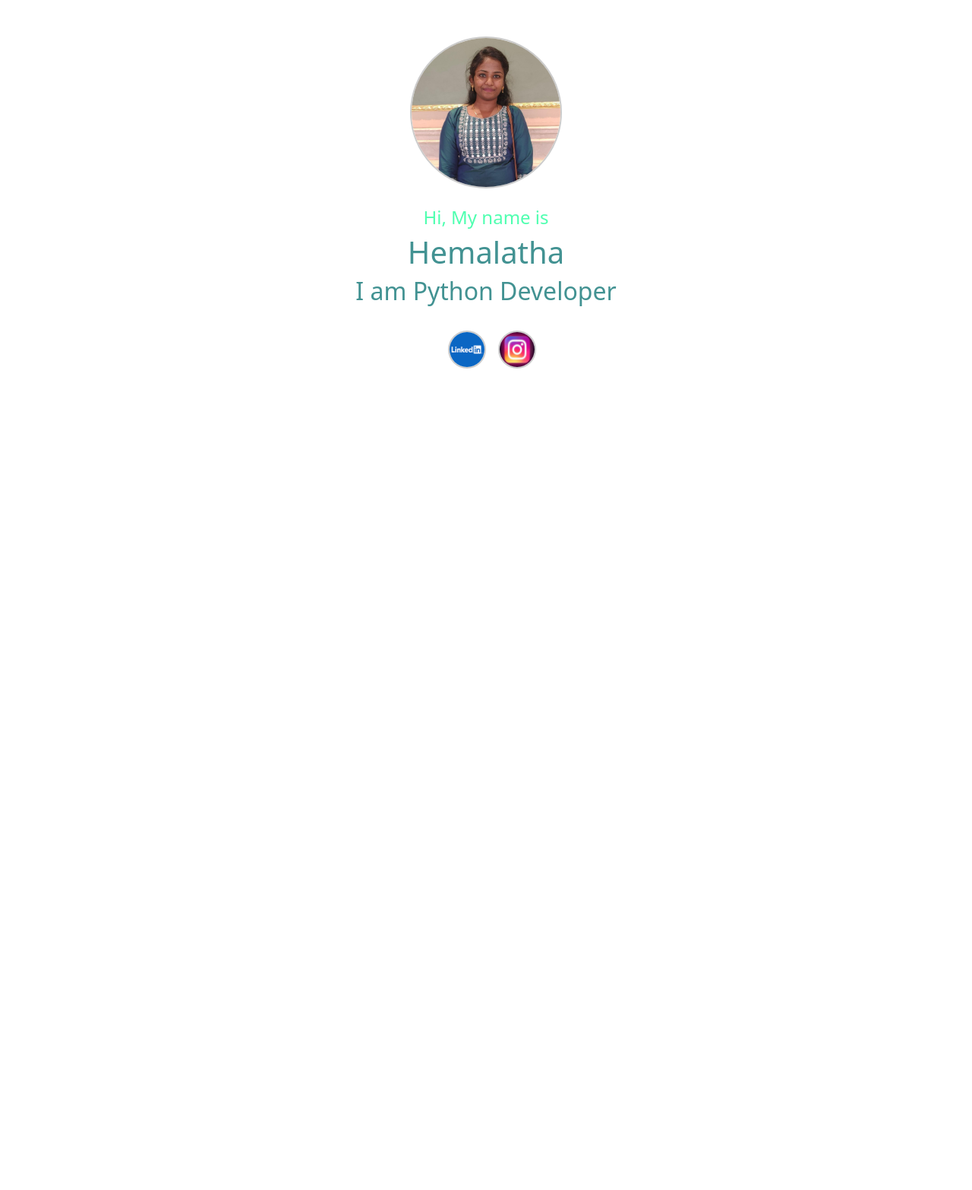
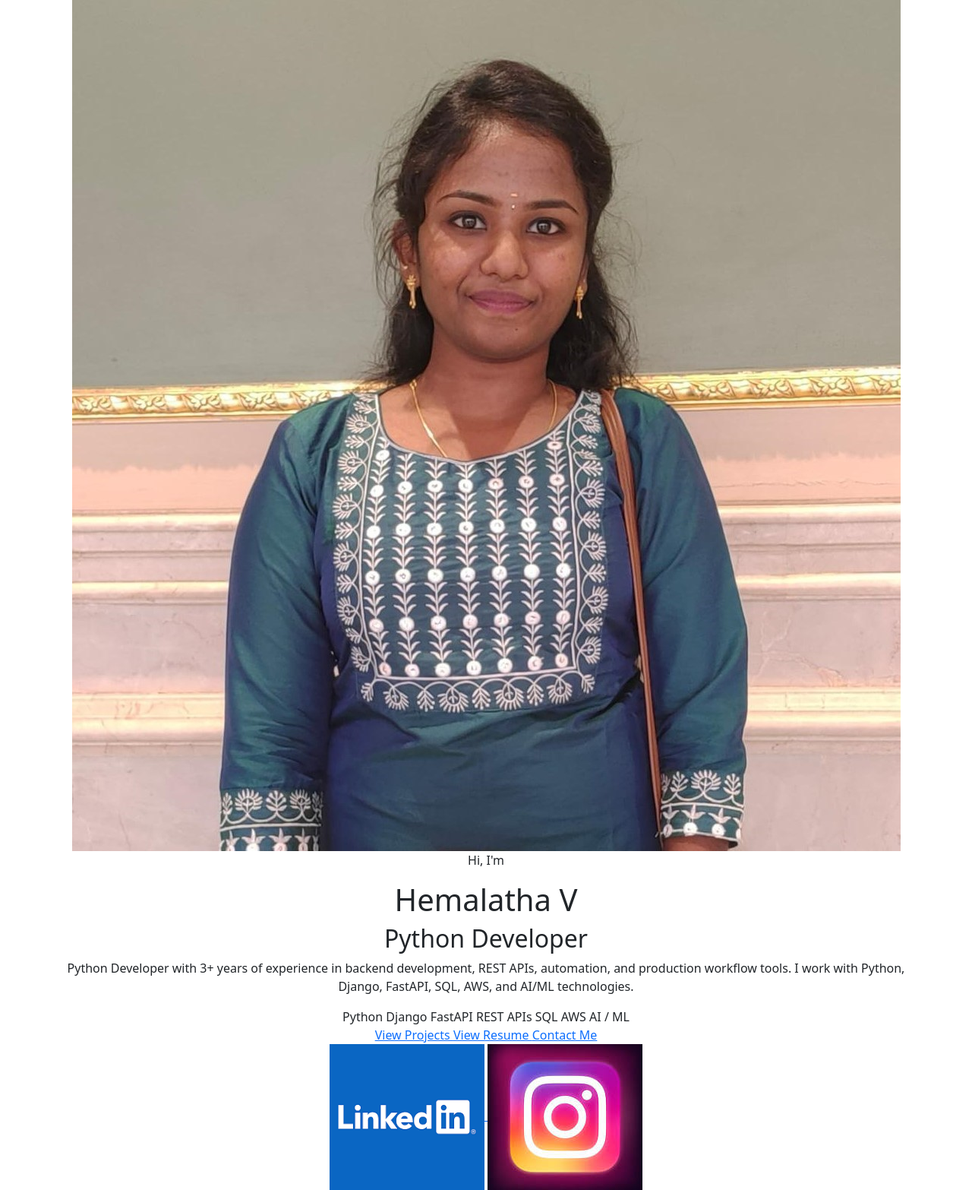
Before and after one commit to HemaLatha-2311/Portfolio, a Django app: page / in a window 1280 px wide. Shown: the part 80-1646 px from the top of the page at 76% size. Before the commit the page ends 565 px from the top, so only its background shows below. Run offline with Django 5.2, Linux system fonts and the light colour scheme.

Commit message:
Update home.html

```diff
--- a/resume/templates/home.html
+++ b/resume/templates/home.html
@@ -2,43 +2,105 @@
 {% load static %}
 
 {% block content1 %}
-<div class="row my-5">
-  <div class="col-12 d-flex justify-content-center  align-items-center">
-    <div class="square-image-container">
-        <img class="square-image" src="{% static 'images/pic.jpg' %}" alt="pic">
-    </div>
+
+<div class="home-section">
+
+    <div class="home-content text-center">
+
+        <!-- Profile Image -->
+        <div class="home-profile">
+            <img src="{% static 'images/pic.jpg' %}" alt="Hemalatha">
         </div>
 
-<div class="col-12 text-center mt-4">
-    <h4 class="title"> Hi, My name is </h4>
-    <div class="name">
-        <h1> Hemalatha </h1>
-        <h2> I am Python Developer</h2>
-    </div>
-</div>
 
-<div class="col-12 text-center mt-4">
-  <div class="col-12 d-flex justify-content-center  align-items-center">
-    <a href="http://www.linkedin.com/in/hema-2311-latha" target="_blank" class="ms-3">
-      <img src="{% static 'images/linkedin.png' %}" alt="images/linkedin.png" width="50" height="50"
-      class="social_links">
-    </a>
+        <!-- Introduction -->
+        <p class="home-greeting">Hi, I'm</p>
 
-    <a href="https://www.instagram.com/_hemu_hema_?igsh=NTJkemN3MnpieGY5" target="_blank" class="ms-3">
-      <img src="{% static 'images/insta.jpg' %}" alt="images/insta.jpg" width="50" height="50"
-      class="social_links">
-    </a>
+        <h1 class="home-name">
+            Hemalatha V
+        </h1>
 
+        <h2 class="home-role">
+            Python Developer
+        </h2>
+
+
+        <!-- Description -->
+        <p class="home-description">
+            Python Developer with 3+ years of experience in backend
+            development, REST APIs, automation, and production
+            workflow tools. I work with Python, Django, FastAPI,
+            SQL, AWS, and AI/ML technologies.
+        </p>
+
+
+        <!-- Skill Highlights -->
+        <div class="home-highlights">
+
+            <span class="home-highlight">Python</span>
+
+            <span class="home-highlight">Django</span>
+
+            <span class="home-highlight">FastAPI</span>
+
+            <span class="home-highlight">REST APIs</span>
+
+            <span class="home-highlight">SQL</span>
+
+            <span class="home-highlight">AWS</span>
+
+            <span class="home-highlight">AI / ML</span>
 
         </div>
 
 
-</div>
+        <!-- Buttons -->
+        <div class="home-buttons">
 
+            <a href="{% url 'projects' %}"
+               class="home-btn home-btn-primary">
+                View Projects
+            </a>
 
+            <a href="{% url 'resume' %}"
+               class="home-btn home-btn-secondary">
+                View Resume
+            </a>
+
+            <a href="{% url 'contact' %}"
+               class="home-btn home-btn-secondary">
+                Contact Me
+            </a>
 
         </div>
 
 
+        <!-- Social Links -->
+        <div class="home-social">
+
+            <a href="http://www.linkedin.com/in/hema-2311-latha"
+               target="_blank"
+               aria-label="LinkedIn">
+
+                <img src="{% static 'images/linkedin.png' %}"
+                     alt="LinkedIn">
+
+            </a>
+
+
+            <a href="https://www.instagram.com/_hemu_hema_?igsh=NTJkemN3MnpieGY5"
+               target="_blank"
+               aria-label="Instagram">
+
+                <img src="{% static 'images/insta.jpg' %}"
+                     alt="Instagram">
+
+            </a>
+
+        </div>
+
+    </div>
+
+</div>
 
 {% endblock content1 %}
```
Lines whose indentation alone changed are shown as unchanged.
